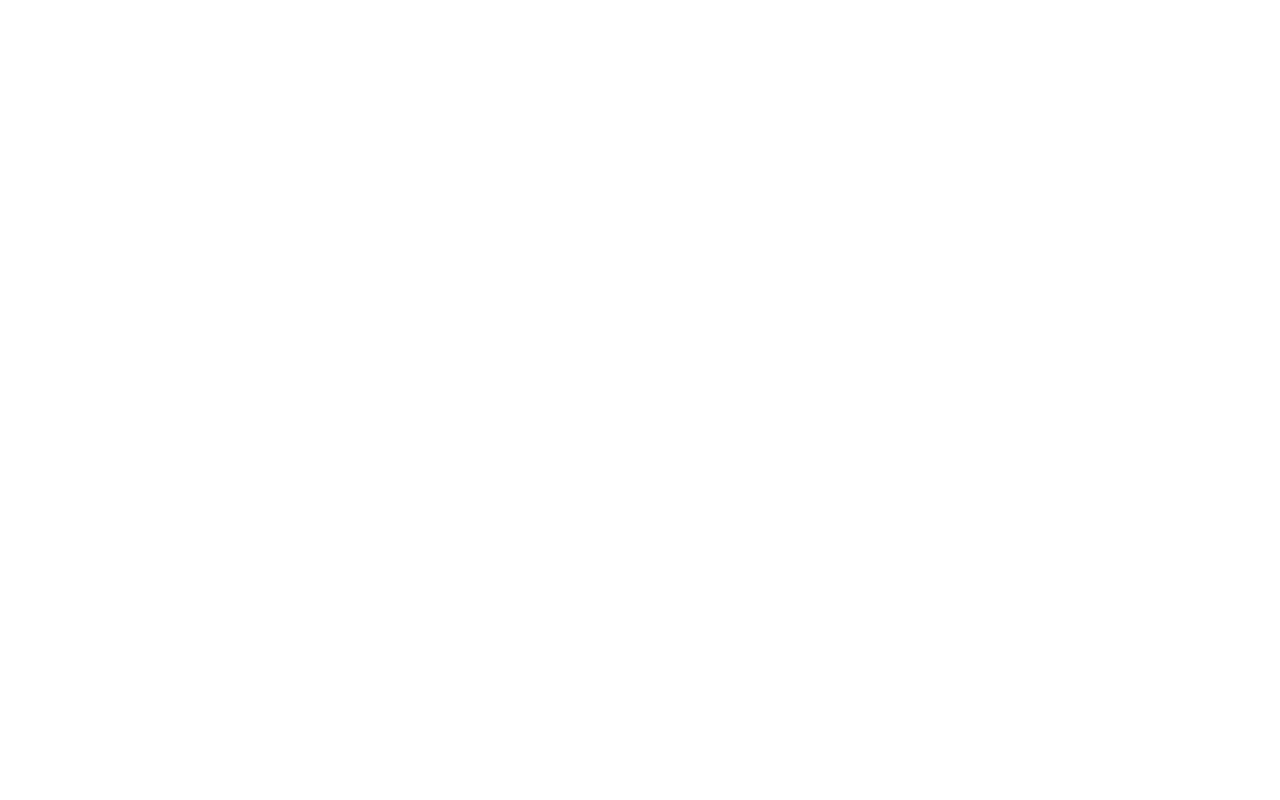
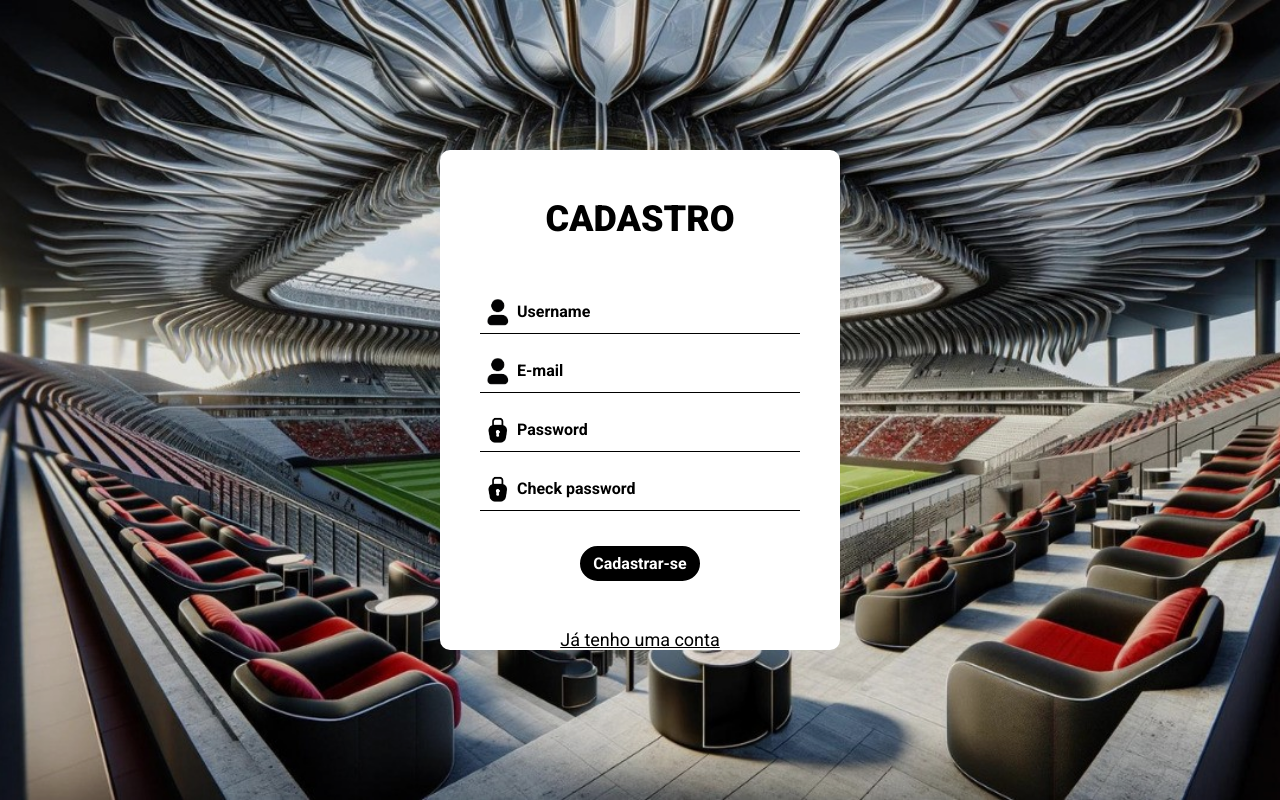
Before and after one commit to henriquedandrade/Projeto-indivual-PI, a plain HTML site: page public/HTML.CSS.JS/HTML/cadastro.html in a window 1280 px wide. Drawn offline with Linux system fonts and the light colour scheme; a web font is replaced by a local one.

Commit message:
Tela cadastro 80% e alguns ajustes

```diff
--- a/public/HTML.CSS.JS/HTML/cadastro.html
+++ b/public/HTML.CSS.JS/HTML/cadastro.html
@@ -0,0 +1,62 @@
+<!DOCTYPE html>
+<html lang="en">
+<head>
+    <meta charset="UTF-8">
+    <meta name="viewport" content="width=device-width, initial-scale=1.0">
+    <link rel="stylesheet" href="../styles/style.css">
+    <script src="../JAVASCRIPT/script.js" defer></script>
+    <title>Cadastrar-se</title>
+</head>
+<body>
+    <div class="main_img cadastro">
+        <div class="main cadastro">
+            <div class="container cadastro">
+                <div class="boxs cadastro">
+                    <div class="provisorioft"></div>
+
+                    <span class="titulo">CADASTRO</span>
+
+                    <div class="box_inputs">
+                        <div class="box username">
+
+                            <img src="../ASSETS/user_icon.png" alt="User icon" class="icons">
+
+                            <input type="text" id="ipt_user" class="input username"  placeholder="Username">
+                        </div>
+
+                        <div class="box email">
+
+                            <img src="../ASSETS/user_icon.png" alt="User icon" class="icons">
+
+                            <input type="text" id="ipt_email" class="input email"  placeholder="E-mail">
+                        </div>
+
+                        <div class="box password">
+
+                            <img class="icons" src="../ASSETS/lock_icon.png" alt="password icon">
+
+                            <input type="password" id="ipt_password" class="input password" placeholder="Password">
+                        </div>
+
+                        <div class="box chech_password">
+
+                            <img class="icons" src="../ASSETS/lock_icon.png" alt="password icon">
+
+                            <input type="password" id="ipt_check_password" class="input check_password" placeholder="Check password">
+                        </div>
+                    </div>
+
+                    <button onclick="" class="button cadastrar">Cadastrar-se</button>
+
+                    <a href="login.html" class="a_button">
+                        <span class="span tenho_conta">Já tenho uma conta</span>
+                    </a>
+
+
+                </div>
+
+            </div>
+        </div>
+    </div>
+</body>
+</html>
--- a/public/HTML.CSS.JS/STYLES/style.css
+++ b/public/HTML.CSS.JS/STYLES/style.css
@@ -125,7 +125,6 @@ body {
     display: flex;
     flex-direction: column;
     align-items: center;
-    justify-content: space-around;
     height: 100%;
 }
 
@@ -135,8 +134,7 @@ body {
     justify-content: center;
     text-align: right;
     width: 80%;
-    height: auto;
-
+    height: 45vh;
 }
 
 .box{
@@ -180,7 +178,7 @@ body {
     background-color: #000000;
     color: white;
     font-weight: 600;
-    font-size: 18px;
+    font-size: 16px;
     transition: 0.3s ease;
 }
 button:hover{
@@ -195,11 +193,11 @@ button:hover{
     height: 100vh;
 }
 
-.login .titulo{
+.titulo{
     font-weight: 800;
     font-size: 36px;
     font-family:"Roboto";
-
+    margin-top: 3rem;
 }
 
 .span{
@@ -210,8 +208,15 @@ button:hover{
 .forgot_password{
     font-size: 14px;
 }
+
 .span:hover{
     text-decoration: underline;
     cursor: pointer;
+}
 
+.a_button{
+    padding: 0;
+    margin: 0;
+    color: black;
+    margin-top: 3rem;
 }
```
Also changed, not shown: public/HTML.CSS.JS/HTML/login.html (+3 -1 lines).
